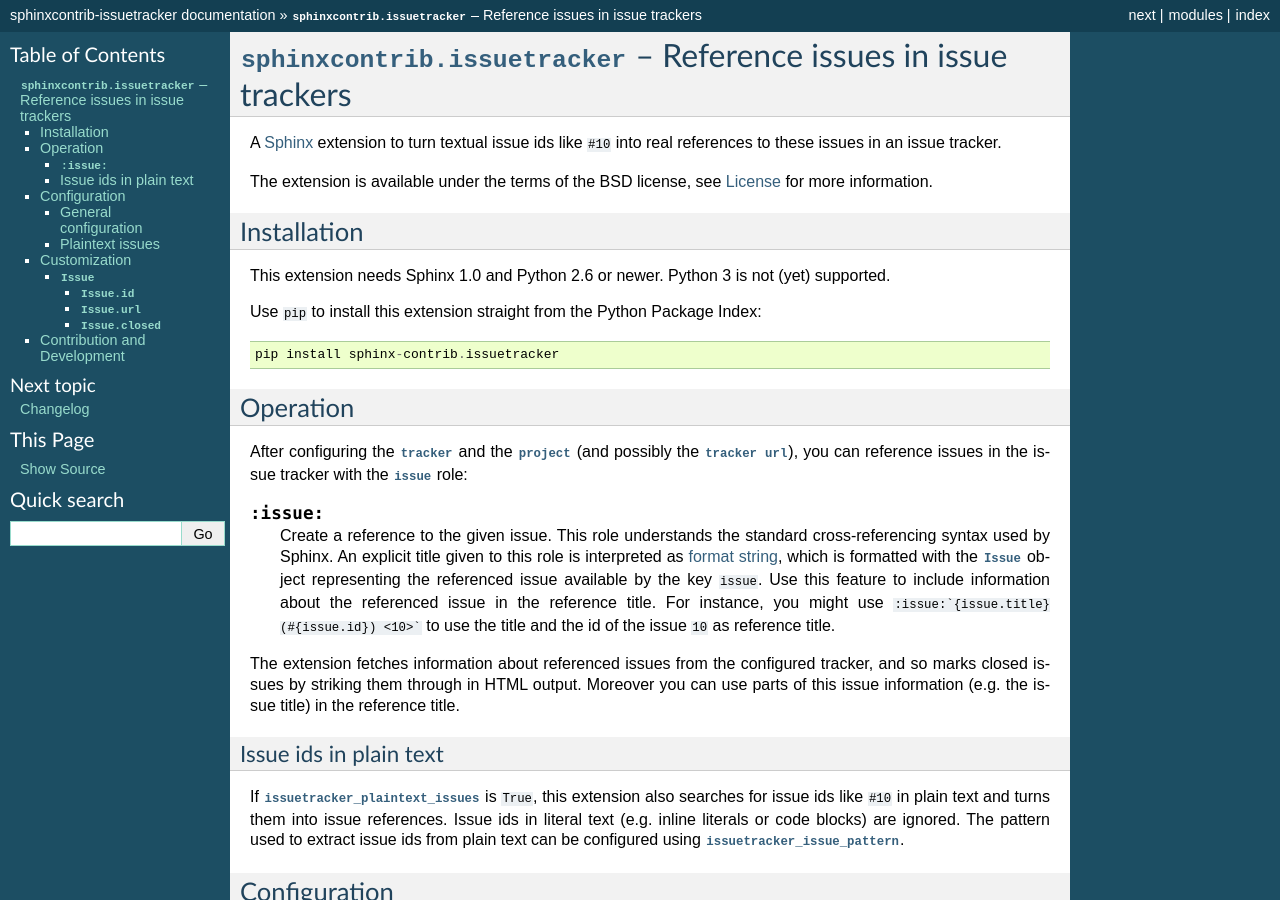
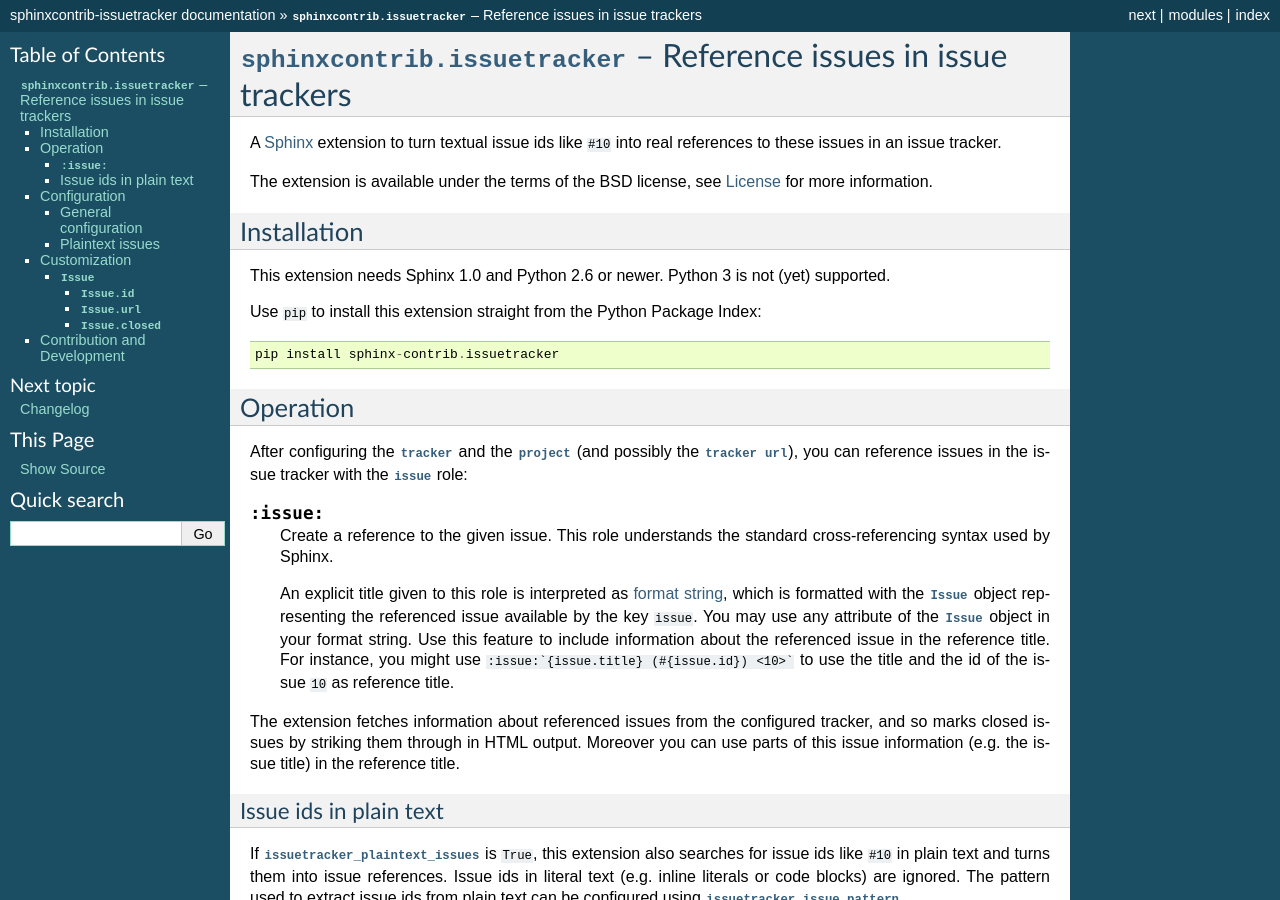
Before and after one commit to sphinx-contrib/spelling, a Sphinx documentation site: the page built from issuetracker/doc/index.rst, in a window 1280 px wide and 900 px high. Built offline with Sphinx 7.4.7, drawn with Linux system fonts in a browser that asks for light colours.

Commit message:
Improved documentation of format strings as explicit title to "issue" roles

````diff
--- a/issuetracker/doc/index.rst
+++ b/issuetracker/doc/index.rst
@@ -33,15 +33,15 @@
 .. rst:role:: issue
 
    Create a reference to the given issue.  This role understands the standard
-   :ref:`cross-referencing syntax <xref-syntax>` used by Sphinx.  An explicit
-   title given to this role is interpreted as `format string`_, which is
-   formatted with the :class:`Issue` object representing the referenced issue
-   available by the key ``issue``.  Use this feature to include information
-   about the referenced issue in the reference title.  For instance, you might
-   use ``:issue:`{issue.title} (#{issue.id}) <10>``` to use the title and the
-   id of the issue ``10`` as reference title.
+   :ref:`cross-referencing syntax <xref-syntax>` used by Sphinx.
 
-   .. _format string: http://docs.python.org/library/string.html#format-string-syntax
+   An explicit title given to this role is interpreted as `format string`_,
+   which is formatted with the :class:`Issue` object representing the
+   referenced issue available by the key ``issue``.  You may use any attribute
+   of the :class:`Issue` object in your format string.  Use this feature to
+   include information about the referenced issue in the reference title.  For
+   instance, you might use ``:issue:`{issue.title} (#{issue.id}) <10>``` to use
+   the title and the id of the issue ``10`` as reference title.
 
 The extension fetches information about referenced issues from the configured
 tracker, and so marks closed issues by striking them through in HTML output.
@@ -252,3 +252,4 @@
 .. _SOAPpy: http://pypi.python.org/pypi/SOAPpy/
 .. _sphinx-contrib: https://bitbucket.org/birkenfeld/sphinx-contrib
 .. _issue tracker: https://bitbucket.org/birkenfeld/sphinx-contrib/issues/
+.. _format string: http://docs.python.org/library/string.html#format-string-syntax
````
